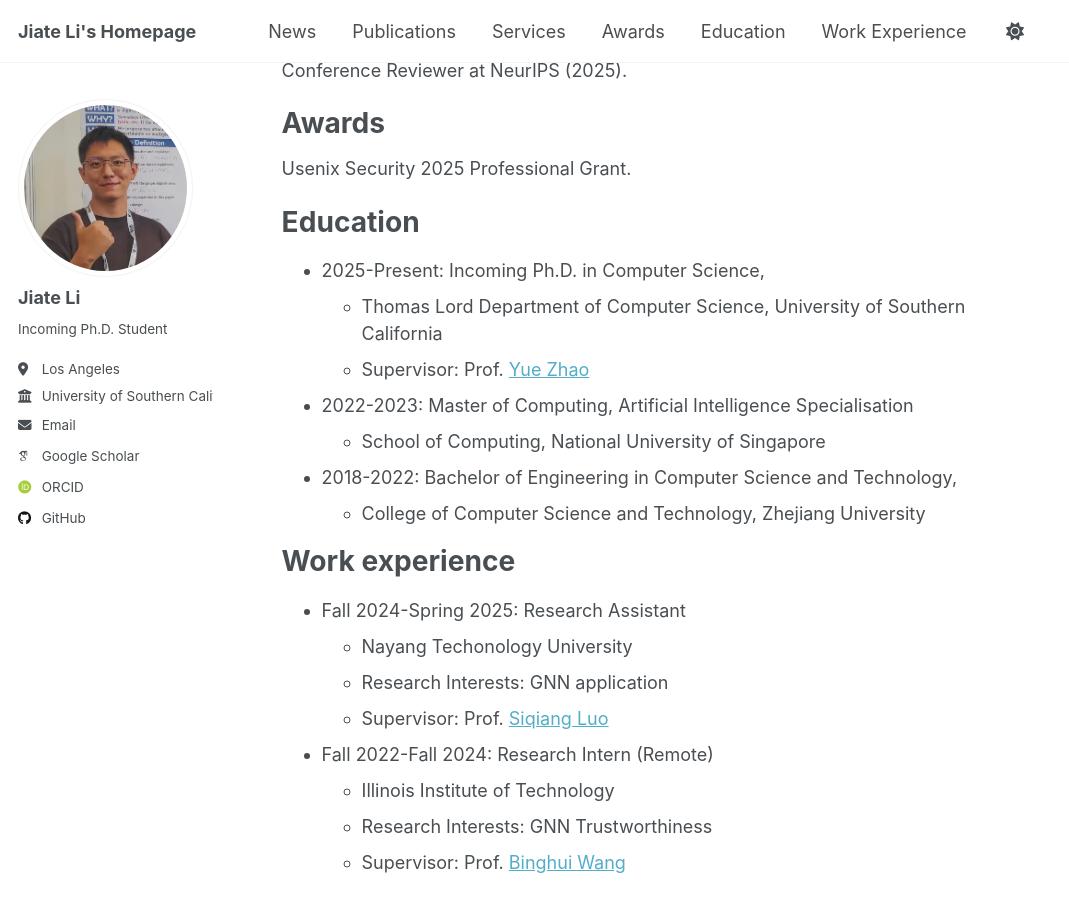
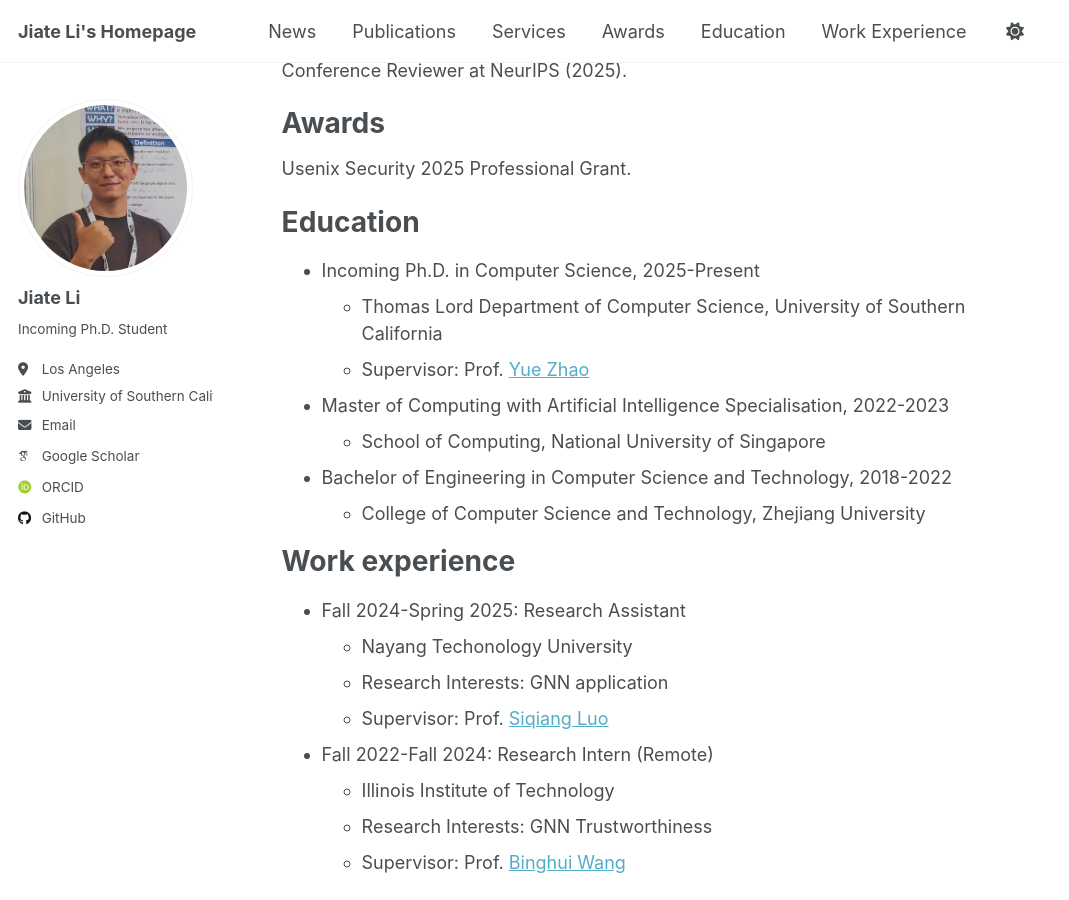
Before and after one commit to JetRichardLee/JetRichardLee.github.io, a Jekyll site: the page built from _pages/about.md, in a window 1280 px wide and 900 px high, scrolled down 1322 px. Shown: the whole window, without its empty margins (0-1069 px from the left). Built offline with Jekyll 4.4.1, drawn with Linux system fonts in a browser that asks for light colours; some web fonts are replaced; a script that is not in the unit is left out.

Commit message:
Update about.md

```diff
--- a/_pages/about.md
+++ b/_pages/about.md
@@ -35,12 +35,12 @@ Usenix Security 2025 Professional Grant.
 
 Education
 ====
-* 2025-Present: Incoming Ph.D. in Computer Science,
+* Incoming Ph.D. in Computer Science, 2025-Present
      * Thomas Lord Department of Computer Science, University of Southern California
      * Supervisor: Prof. [Yue Zhao](https://viterbi-web.usc.edu/~yzhao010/)
-* 2022-2023: Master of Computing, Artificial Intelligence Specialisation
+* Master of Computing with Artificial Intelligence Specialisation, 2022-2023
      * School of Computing, National University of Singapore
-* 2018-2022: Bachelor of Engineering in Computer Science and Technology,
+* Bachelor of Engineering in Computer Science and Technology, 2018-2022
      * College of Computer Science and Technology, Zhejiang University
 
 Work experience
```
